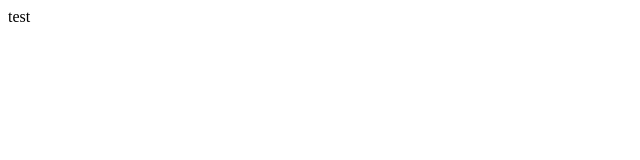
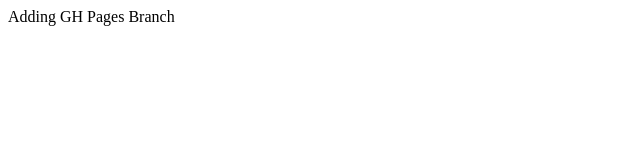
Before and after one commit to rr1000/rr1000.github.io, a plain HTML site: page index.html in a window 1280 px wide. Shown: the whole page, without its empty margins (0-640 px from the left). Drawn offline with Linux system fonts and the light colour scheme.

Commit message:
Adding GH pages

```diff
--- a/index.html
+++ b/index.html
@@ -6,6 +6,6 @@
 		<meta name="viewport" content="width=device-width, initial-scale=1.0">
 	</head>
 	<body>
-		test
+		Adding GH Pages Branch
 	</body>
 </html>
```
